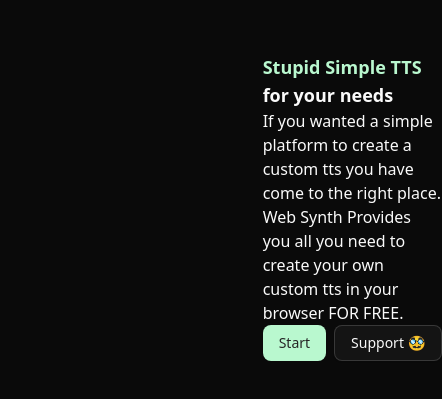
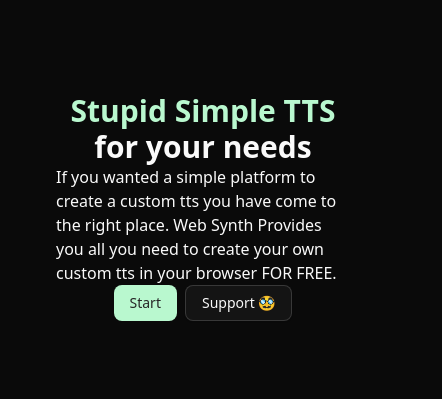
Before and after one commit to Abel-Semahegn/WebSynth, a React (Vite) app: page / in a window 390 px wide. Shown: the part 215-614 px from the top of the page, 442 px wide, since content can reach past the window. Built offline with nearby package versions, Linux system fonts and the light colour scheme.

Commit message:
home page basically done

```diff
--- a/src/routes/pages/Home.tsx
+++ b/src/routes/pages/Home.tsx
@@ -3,16 +3,16 @@
 export default function App() {
   return (
     <main className='w-full min-h-screen p-10 flex flex-col items-center justify-center'>
-      <div className="max-w-4xl flex flex-row gap-4 h-full">
+      <div className="w-full md:max-w-4xl flex flex-row gap-4 h-full items-center justify-center">
         <img
           src={Thumbnail}
           alt="Web Synth Logo"
-          className="w-2/3  md:visible invisible"
+          className="md:w-2/3 w-0  md:visible invisible"
         />
-        <div className="w-full flex flex-col  justify-center">
+        <div className="w-full flex flex-col md:items-start  items-center justify-center">
 
-          <div className="md:text-6xl text-lg font-bold text-green-200">Stupid Simple TTS </div>
-          <div className="md:text-6xl text-lg font-bold">for your needs</div>
+          <div className="md:text-6xl text-3xl font-bold text-green-200">Stupid Simple TTS </div>
+          <div className="md:text-6xl text-3xl font-bold">for your needs</div>
           <div className="font-thin ">
             If you wanted a simple platform to create a custom tts  you have come to the right place.
             Web Synth Provides you all you need to create your own custom tts in your browser FOR FREE.
```
